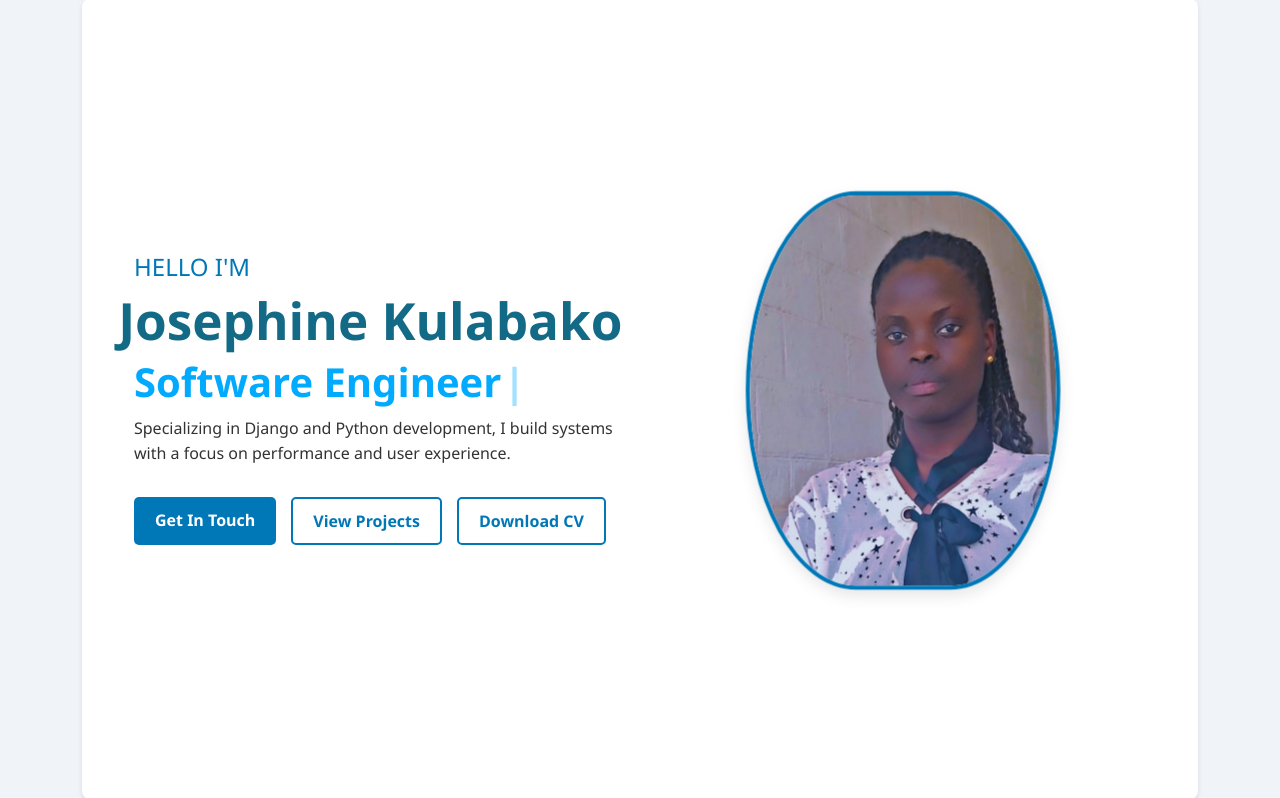
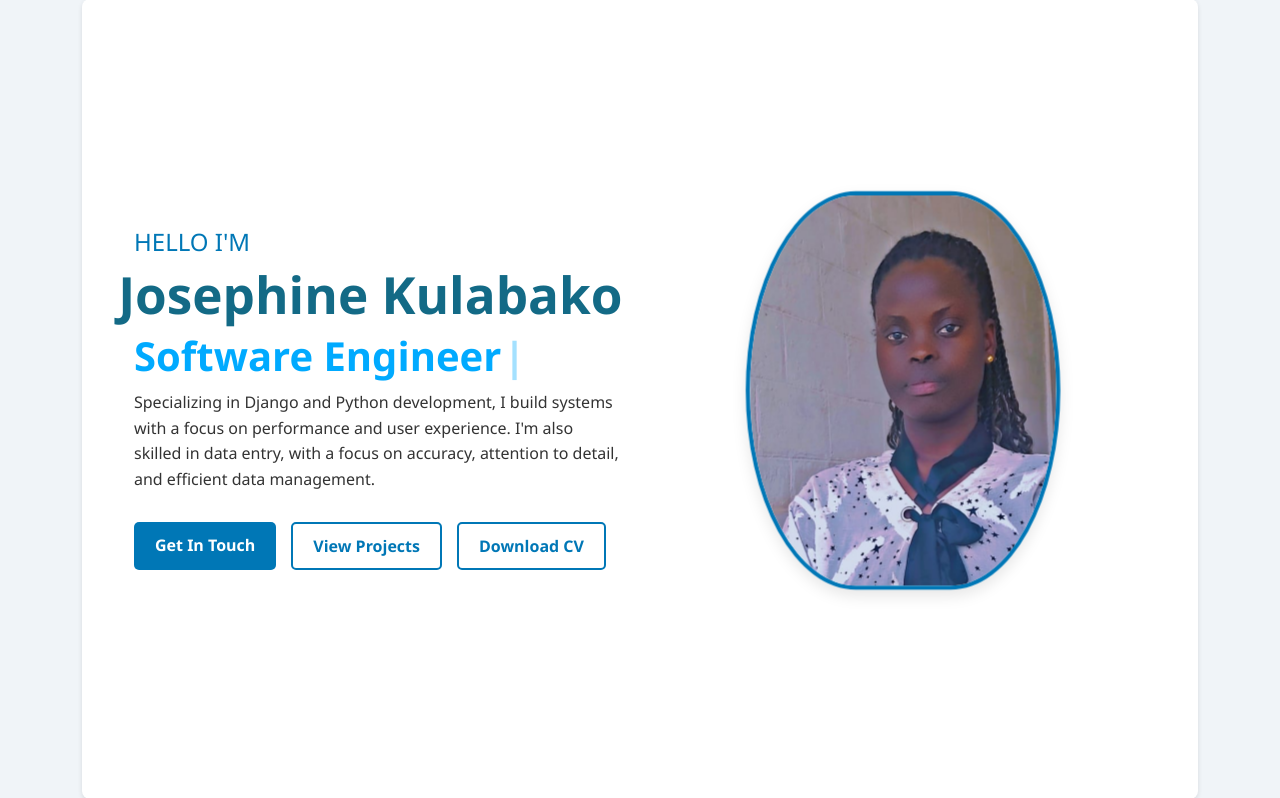
Before and after one commit to kulabakoJosephine/Portfolio, a Django app: page / in a window 1280 px wide. Shown: the part 123-921 px from the top of the page. Run offline with Django 5.2, Linux system fonts and the light colour scheme.

Commit message:
i have updated my about me

```diff
--- a/portfolio/templates/home.html
+++ b/portfolio/templates/home.html
@@ -421,6 +421,7 @@
                 </h1>
                 <p>
                     Specializing in Django and Python development, I build systems with a focus on performance and user experience.
+                    I'm also skilled in data entry, with a focus on accuracy, attention to detail, and efficient data management.
                 </p>
                 <div class="button-group">
                     <a href="#contact" class="btn primary">Get In Touch</a>
```
